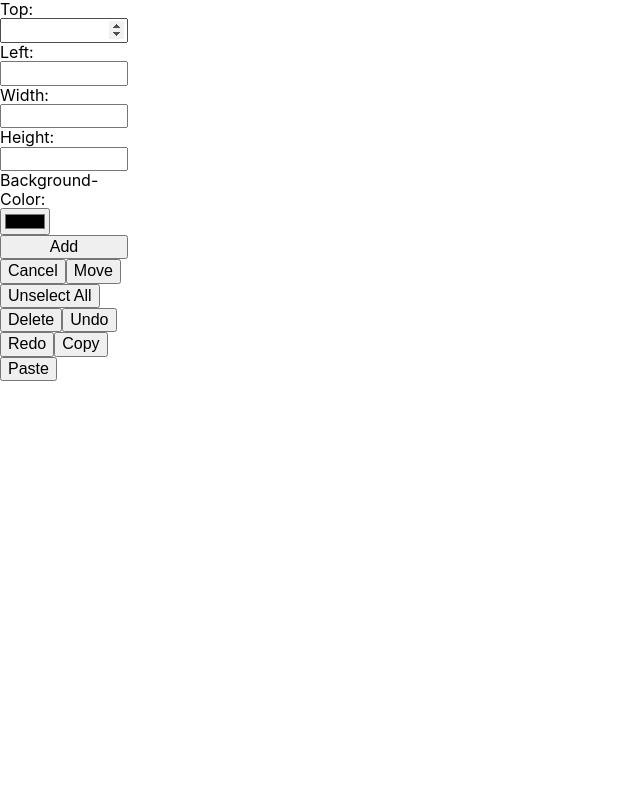
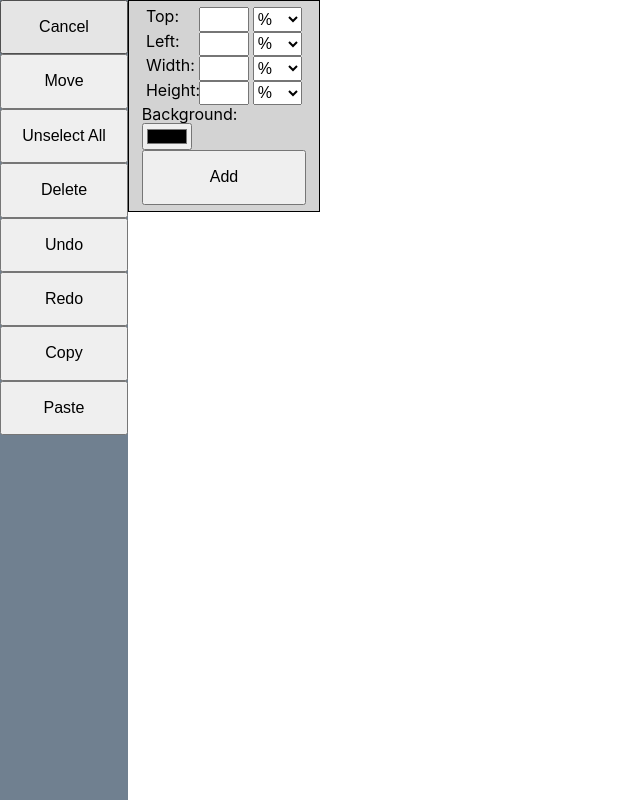
Before and after one commit to NormanHussey/div-paint, a React (Create React App) app: page / in a window 1280 px wide. Both pictures are taken after a click on the button "New". Shown: the whole page, without its empty margins (0-640 px from the left). Built offline with nearby package versions, Linux system fonts and the light colour scheme.

Commit message:
styled toolbar and form, refactored mainContainer heirarchy, added ability to select unit types when creating div

```diff
--- a/src/App.css
+++ b/src/App.css
@@ -8,11 +8,35 @@ html { -moz-box-sizing: border-box; -webkit-box-sizing: border-box; box-sizing:
 
 .sr-only { position: absolute; width: 1px; height: 1px; margin: -1px; border: 0; padding: 0; white-space: nowrap; clip-path: inset(100%); clip: rect(0 0 0 0); overflow: hidden;}
 
-.mainContainer {
-  position: relative;
+.app {
   width: 100%;
   height: 100vh;
-  /* background-color: white; */
+  display: flex;
+}
+
+.mainContainer {
+  flex-basis: 90%;
+  position: relative;
+  height: 100%;
+  background-color: transparent;
+  overflow: hidden;
+}
+
+.toolbar {
+  position: relative;
+  flex-basis: 10%;;
+  display: flex;
+  flex-direction: column;
+  justify-content: stretch;
+  align-items: center;
+  background-color: slategrey;
+}
+
+.toolbar button {
+  width: 100%;
+  padding: 2vh 0;
+  /* border-style: none; */
+
 }
 
 .newDiv {
@@ -26,18 +50,48 @@ html { -moz-box-sizing: border-box; -webkit-box-sizing: border-box; box-sizing:
   outline: 2px dotted red;
 }
 
-.toolbar {
+form {
   position: absolute;
   top: 0;
-  left: 0;
-  width: 10%;
+  left: 100%;
   z-index: 10;
+  width: 15vw;
+  display: flex;
+  flex-direction: column;
+  /* flex-wrap: wrap; */
+  background-color: lightgrey;
+  padding: 0.5vmax 1vmax;
+  border: 1px solid black;
 }
 
-form {
+/* Chrome, Safari, Edge, Opera */
+input::-webkit-outer-spin-button,
+input::-webkit-inner-spin-button {
+  -webkit-appearance: none;
+  margin: 0;
+}
+
+/* Firefox */
+input[type=number] {
+  -moz-appearance: textfield;
+}
+
+.sizeInput {
   width: 100%;
   display: flex;
-  flex-direction: column;
+  justify-content: space-evenly;
+}
+
+.sizeInput label {
+  width: 30%;
+}
+
+.sizeInput input {
+  width: 30%;
+}
+
+.sizeInput select {
+  width: 30%;
 }
 
 .activeButton {
--- a/src/App.js
+++ b/src/App.js
@@ -413,13 +413,16 @@ class App extends Component {
 
   render() {
     return (
+      <div className="app">
+
+        <Toolbar copyDiv={this.copyDiv} pasteDiv={this.pasteDiv} moving={this.state.moving} redo={this.redo} undo={this.undo} deleteDiv={this.deleteDiv} toggleMove={this.toggleMove} addDiv={this.addDiv} changeDivs={this.changeDivs} selected={this.state.selected.length > 0} unselectAll={this.unselectAll} />
+
         <div ref={this.boardRef} className="mainContainer" onMouseMove={ (e) => {
             if (this.state.moving) {
               this.handleMouseMove(e);
             }
           }
-        } >
-        <Toolbar copyDiv={this.copyDiv} pasteDiv={this.pasteDiv} moving={this.state.moving} redo={this.redo} undo={this.undo} deleteDiv={this.deleteDiv} toggleMove={this.toggleMove} addDiv={this.addDiv} changeDivs={this.changeDivs} selected={this.state.selected.length > 0} unselectAll={this.unselectAll} />
+        }>
           {
             this.state.divDisplay.map((id, index) => {
               const div = this.state.divRefs[id];
@@ -429,6 +432,7 @@ class App extends Component {
             })
           }
         </div>
+      </div>
     );
   }
 }
--- a/src/Components/Toolbar.js
+++ b/src/Components/Toolbar.js
@@ -7,7 +7,13 @@ class Toolbar extends Component {
       newStyle: {
         backgroundColor: 'black'
       },
-      openNew: false
+      openNew: false,
+      units: {
+        top: '%',
+        left: '%',
+        width: '%',
+        height: '%'
+      }
     }
   }
 
@@ -26,15 +32,42 @@ class Toolbar extends Component {
 
   handleTopPos = (e) => {
     const newStyle = {...this.state.newStyle};
-    newStyle.top = e.target.value + '%';
+    newStyle.top = e.target.value + this.state.units.top;
     this.setState({
       newStyle
     });
   }
 
+  handleUnits = (e) => {
+    const units = {...this.state.units};
+    switch (e.target.className) {
+      case 'topUnit':
+        units.top = e.target.value;
+        break;
+
+      case 'leftUnit':
+        units.left = e.target.value;
+        break;
+
+      case 'widthUnit':
+        units.width = e.target.value;
+        break;
+
+      case 'heightUnit':
+        units.height = e.target.value;
+        break;
+
+      default:
+        // do nothing
+    }
+    this.setState({
+      units
+    })
+  }
+
   handleLeftPos = (e) => {
     const newStyle = {...this.state.newStyle};
-    newStyle.left = e.target.value + '%';
+    newStyle.left = e.target.value + this.state.units.left;
     this.setState({
       newStyle
     });
@@ -42,7 +75,7 @@ class Toolbar extends Component {
 
   handleWidth = (e) => {
     const newStyle = {...this.state.newStyle};
-    newStyle.width = e.target.value + '%';
+    newStyle.width = e.target.value + this.state.units.width;
     this.setState({
       newStyle
     });
@@ -50,7 +83,7 @@ class Toolbar extends Component {
 
   handleHeight = (e) => {
     const newStyle = {...this.state.newStyle};
-    newStyle.height = e.target.value + '%';
+    newStyle.height = e.target.value + this.state.units.height;
     this.setState({
       newStyle
     });
@@ -98,15 +131,59 @@ class Toolbar extends Component {
         {
           this.state.openNew ?
           <form onSubmit={this.handleSubmit}>
+            <div className="sizeInput">
               <label htmlFor="top">Top:</label>
               <input onChange={this.handleTopPos} type="number" min="0" max="100" id="top" required/>
+              <select className="topUnit" onChange={this.handleUnits}>
+                <option value="%">%</option>
+                <option value="px">px</option>
+                <option value="rem">rem</option>
+                <option value="vw">vw</option>
+                <option value="vh">vh</option>
+                <option value="vmin">vmin</option>
+                <option value="vmax">vmax</option>
+              </select>
+            </div>
+            <div className="sizeInput">
               <label htmlFor="left">Left:</label>
               <input onChange={this.handleLeftPos} type="number" min="0" max="100" id="left" required/>
+              <select className="leftUnit" onChange={this.handleUnits}>
+                <option value="%">%</option>
+                <option value="px">px</option>
+                <option value="rem">rem</option>
+                <option value="vw">vw</option>
+                <option value="vh">vh</option>
+                <option value="vmin">vmin</option>
+                <option value="vmax">vmax</option>
+              </select>
+            </div>
+            <div className="sizeInput">
               <label htmlFor="width">Width:</label>
               <input onChange={this.handleWidth} type="number" min="0" max="100" id="width" required/>
+              <select className="widthUnit" onChange={this.handleUnits}>
+                <option value="%">%</option>
+                <option value="px">px</option>
+                <option value="rem">rem</option>
+                <option value="vw">vw</option>
+                <option value="vh">vh</option>
+                <option value="vmin">vmin</option>
+                <option value="vmax">vmax</option>
+              </select>
+            </div>
+            <div className="sizeInput">
               <label htmlFor="height">Height:</label>
               <input onChange={this.handleHeight} type="number" min="0" max="100" id="height" required/>
-            <label htmlFor="bgColour">Background-Color:</label>
+              <select className="heightUnit" onChange={this.handleUnits}>
+                <option value="%">%</option>
+                <option value="px">px</option>
+                <option value="rem">rem</option>
+                <option value="vw">vw</option>
+                <option value="vh">vh</option>
+                <option value="vmin">vmin</option>
+                <option value="vmax">vmax</option>
+              </select>
+            </div>
+            <label htmlFor="bgColour">Background:</label>
             <input onChange={this.handleBgColour} type="color" id="bgColour" />
             <button type="submit">
                 {
```
Lines whose indentation alone changed are shown as unchanged.
